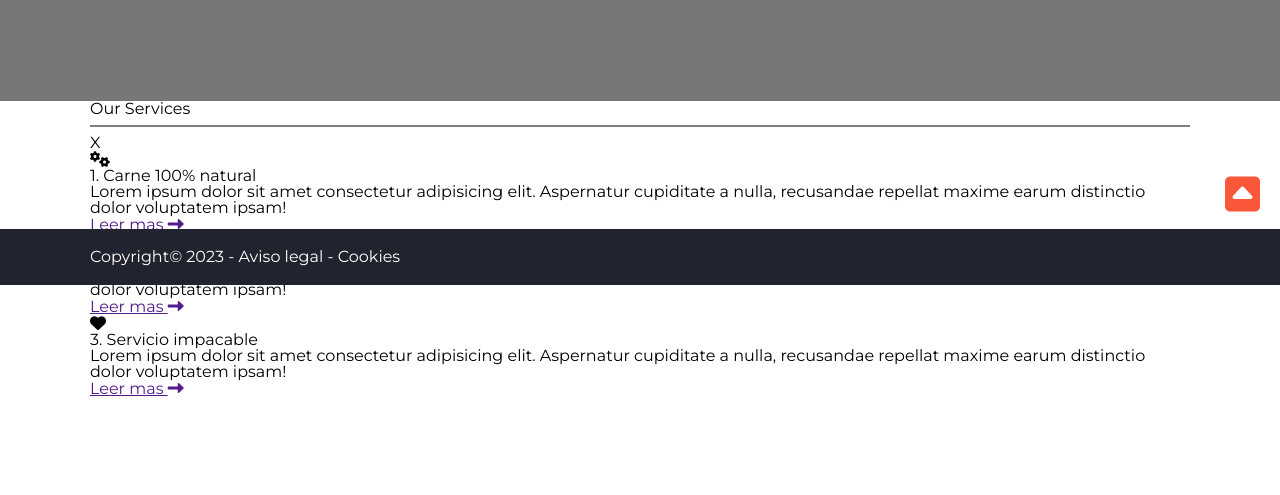
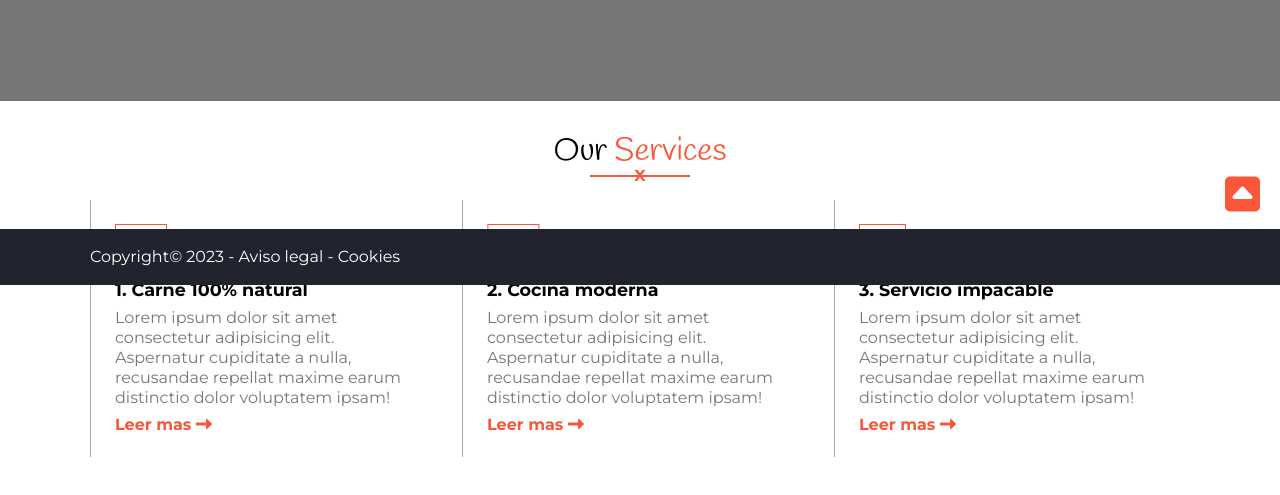
Before and after one commit to AlbertoMarLor/hamburgueseria-albertonline, a plain HTML site: page index.html in a window 1280 px wide. Shown: the part 515-1010 px from the top of the page. Before the commit the page ends 913 px from the top, so only its background shows below. Drawn offline with Linux system fonts and the light colour scheme.

Commit message:
ourservices terminado

```diff
--- a/css/style.css
+++ b/css/style.css
@@ -239,7 +239,136 @@ footer a:hover {
 
 /* final hero */
 
+main section {
+    padding: 2.188em 1.5em;
+}
+
+main section h2 {
+    color: black;
+    font-family: var(--fuentetitulos);
+    font-size: 2em;
+    text-align: center;
+}
+
+main section h2 span {
+    color: var(--colorprincipal);
+}
+
+main section .underline {
+    position: relative;
+    width: 6.250em;
+    margin: 0 auto;
+    color: var(--colorprincipal);
+    font-weight: 700;
+    margin-bottom: var(--margingrid);
+}
+
+main section .underline hr {
+    border-color: var(--colorprincipal);
+    position: absolute;
+    width: 100%;
+    top: -1px;
+}
+
+main section .underline span {
+    text-align: center;
+    display: block;
+}
+
+main section:last-child {
+    padding-bottom: 90px;
+}
+
+/* inicio ourservices */
+
+/* display grid */
+
+main #ourservices .grid {
+    display: grid;
+    grid-column: 1fr;
+    gap: var(--margingrid);
+
+}
+
+
+main #ourservices article {
+    border-bottom: 1px solid #aaa;
+    padding: 1.5em 0;
+}
+
+main #ourservices article i:not(.fa-long-arrow-alt-right) {
+    color: var(--colorprincipal);
+    font-size: 140%;
+    border: 1px solid var(--colorprincipal);
+    display: inline-block;
+    padding: 0.5em;
+}
+
+main #ourservices h3 {
+    font-weight: 700;
+    margin: 10px 0;
+    font-size: 110%;
+
+}
+
+main #ourservices p {
+    color: #777;
+    line-height: 1.25em;
+    margin-bottom: 0.5em;
+}
+
+.enlace {
+    text-decoration: none;
+    color: var(--colorprincipal);
+    font-weight: 700;
+}
+
+.fa-truck {
+    transform: rotateY(180deg);
+}
+
+
+
+
+
+
+
+
+
+
+
+
+
+/* final ourservices */
+
+
+
+
+
+
 /* mediaqueries */
+
+@media(min-width: 37.500em) {
+    main #ourservices .grid {
+        grid-template-columns: repeat(2, 1fr);
+    }
+
+    main #ourservices article:last-child {
+        grid-column: 1/3;
+
+    }
+
+    main #ourservices article {
+        border-bottom: 0px;
+        border-left: 1px solid #aaa;
+        padding: 1.5em;
+    }
+
+
+
+}
+
+
 
 @media(min-width:48.000em) {
 
@@ -257,6 +386,14 @@ footer a:hover {
         text-align: left;
     }
 
+    main #ourservices .grid {
+        grid-template-columns: repeat(3, 1fr);
+
+    }
+
+    main #ourservices article:last-child {
+        grid-column: 3/4;
+    }
 
 
 }
@@ -283,5 +420,4 @@ footer a:hover {
 
 
 
-
 }
```
